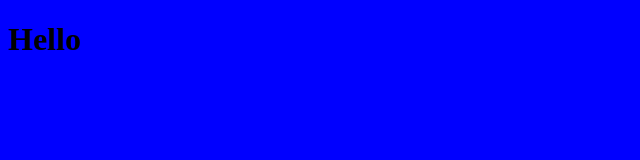
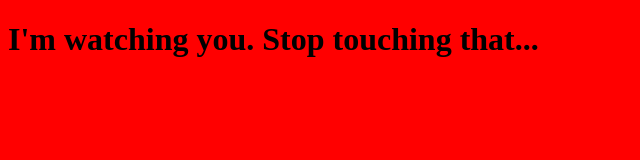
Before and after one commit to ezephoenix/hello-world, a website: page index.html in a window 1280 px wide. Shown: the whole page, without its empty margins (0-640 px from the left). Drawn offline with Linux system fonts and the light colour scheme.

Commit message:
Cheeky Action
This is for fun.

```diff
--- a/index.html
+++ b/index.html
@@ -3,7 +3,7 @@
 <head>
     <title>All your trades are belong to us</title>
 </head>
-<body style="background-color: blue" />
-	<h1>Hello</h1>
+<body style="background-color: red" />
+	<h1>I'm watching you. Stop touching that...</h1>
 </body>
 </html>
```
